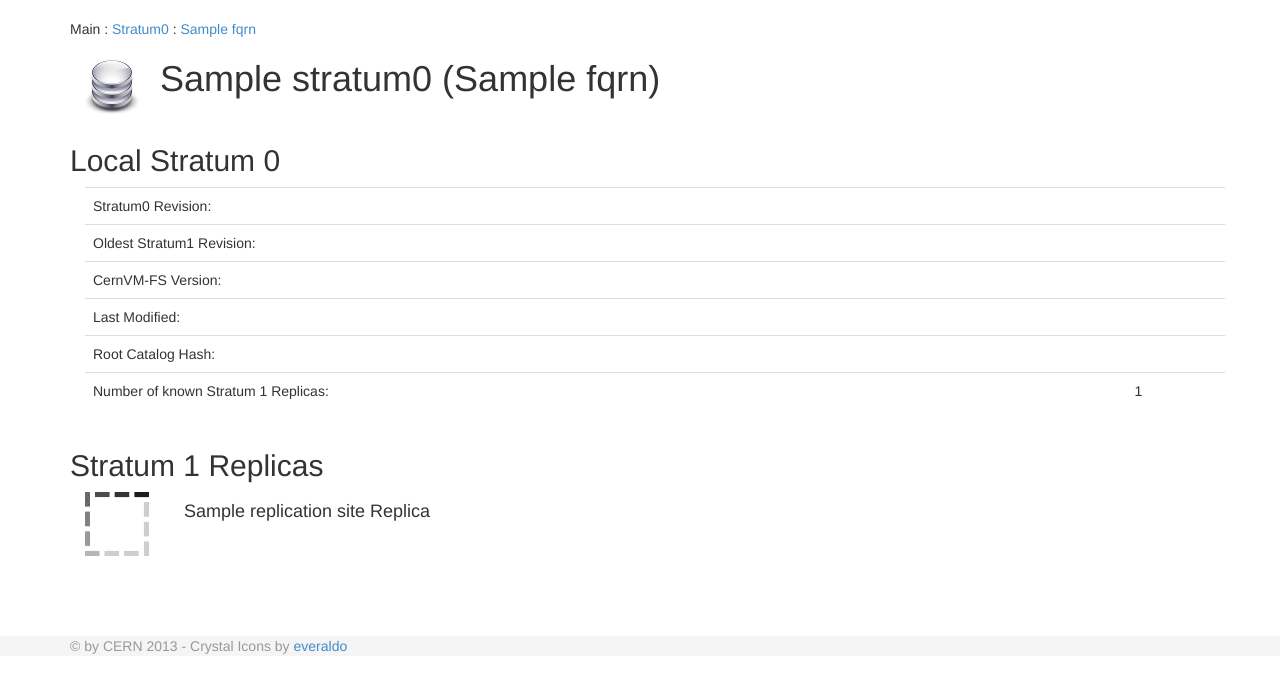
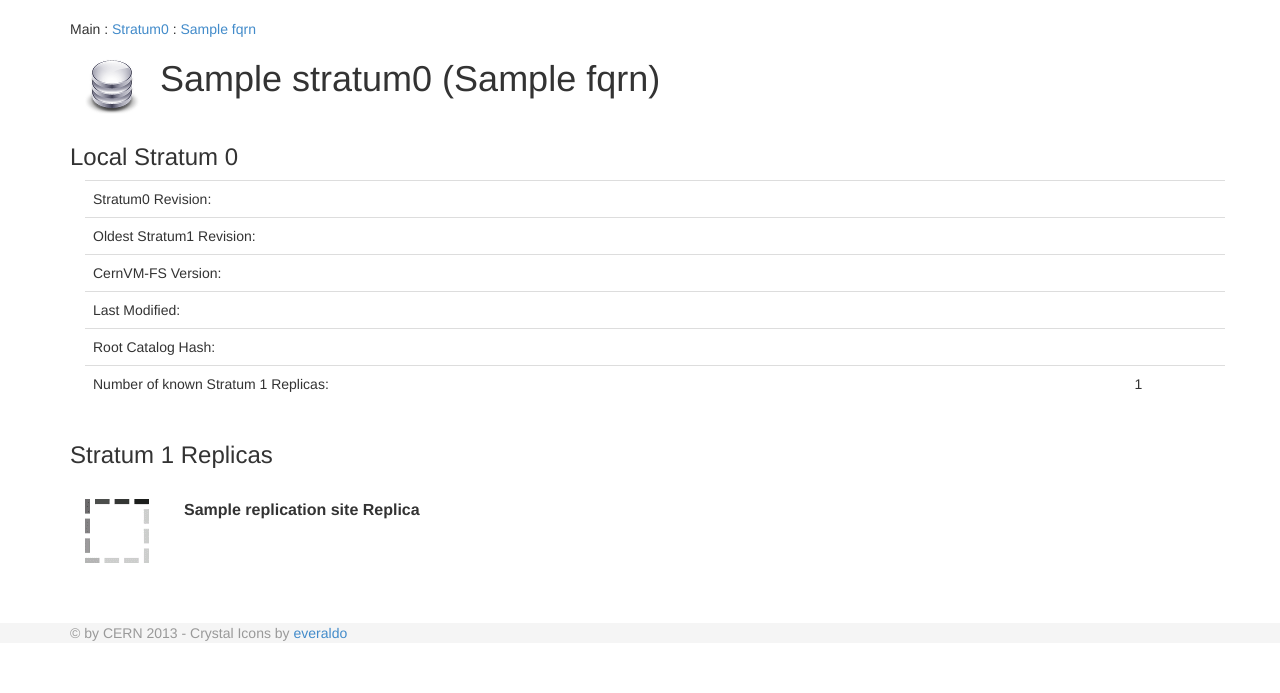
Before and after one commit to Moliholy/monitor, a Django app: template stratum0/templates/stratum0/details.html in a window 1280 px wide. Shown: the part 51-744 px from the top of the page. Run offline with Django 3.2, Linux system fonts and the light colour scheme; the template is opened without the code that fills it: most values are stand-ins (such as "Sample title", 1, 10 or a date in 2020); some libraries are stand-ins or nearby versions.

Commit message:
style updates to details page

```diff
--- a/stratum0/templates/stratum0/details.html
+++ b/stratum0/templates/stratum0/details.html
@@ -156,7 +156,7 @@ window.onload = function() {
 }
 </script>
 
-<h2>Local Stratum 0</h2>
+<h3>Local Stratum 0</h3>
 <div class="container" id="stratum0">
     <table class="table">
         <tr>
@@ -186,16 +186,17 @@ window.onload = function() {
     </table>
 </div>
 
-<h2>Stratum 1 Replicas</h2>
+<h3>Stratum 1 Replicas</h3>
 
 {% for stratum1 in stratum1s %}
-<div class="container" style="margin-bottom: 20px" id="stratum1_{{ stratum1.id }}">
+<div class="container" style="margin-top: 30px" id="stratum1_{{ stratum1.id }}">
     <div class="pull-left" style="margin-right: 20px; width: 64px; height: 64px">
         <img src="{% static "images/loading.gif" %}" class="stratum1_state">
     </div>
     <div class="container pull-left" style="width: 500px">
         <div>
-            <h4>{{ stratum1.replication_site.name }} Replica <small class="stratum1_version"></small></h4>
+            <span style="font-weight: bold; font-size: 12pt">{{ stratum1.replication_site.name }} Replica</span>
+            <small class="stratum1_version"></small>
         </div>
         <div class="stratum1_details" style="display: none;">
             Revision: <span class="stratum1_revision"></span>
```
